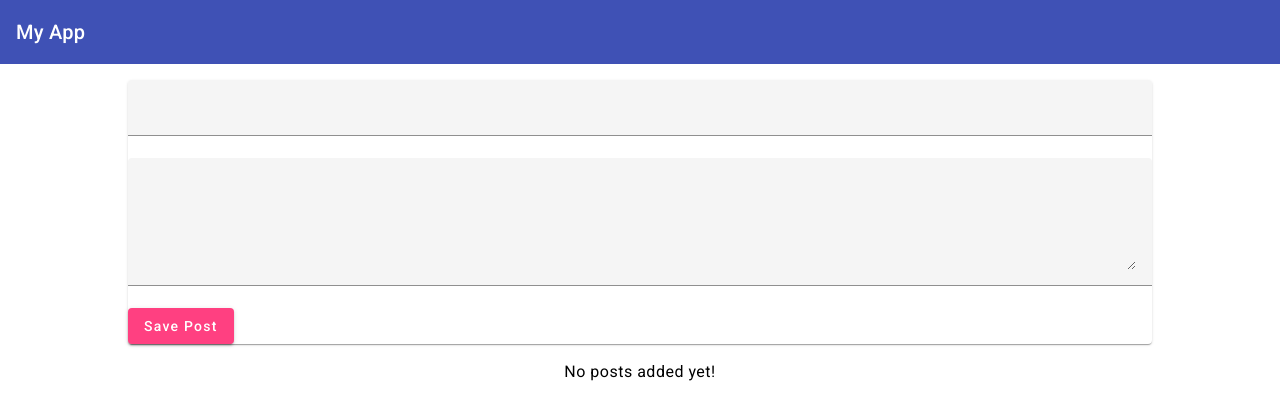
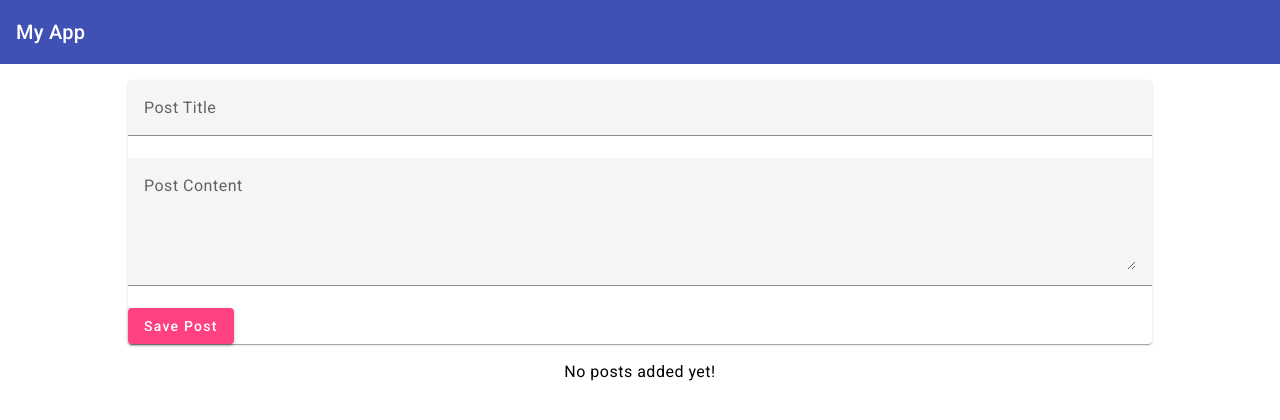
Before and after one commit to TimoJi008/mean-course, an Angular app: page / in a window 1280 px wide. Shown: the top 420 px of the page. Built offline with nearby package versions, Linux system fonts and the light colour scheme.

Commit message:
added label and action bar

```diff
--- a/src/app/posts/post-create/post-create.component.html
+++ b/src/app/posts/post-create/post-create.component.html
@@ -8,6 +8,7 @@
         ngModel
         required
         minlength="3"
+        placeholder="Post Title"
         #title="ngModel"
       />
       <mat-error *ngIf="title.invalid">Please enter a post title</mat-error>
@@ -19,6 +20,7 @@
         name="content"
         ngModel
         required
+        placeholder="Post Content"
         #content="ngModel"
       ></textarea>
       <mat-error *ngIf="content.invalid">Please enter a post title</mat-error>
--- a/src/app/posts/post-create/post-create.component.ts
+++ b/src/app/posts/post-create/post-create.component.ts
@@ -19,5 +19,6 @@
       return;
     }
     this.postService.addPost(form.value.title, form.value.content);
+    form.resetForm();
   }
 }
--- a/src/app/posts/post-list/post-list.component.html
+++ b/src/app/posts/post-list/post-list.component.html
@@ -4,6 +4,10 @@
       {{ post.title }}
     </mat-expansion-panel-header>
     <p>{{ post.content }}</p>
+    <mat-action-row>
+      <button color="primary" mat-button>EDIT</button>
+      <button color="warn" mat-button>DELETE</button>
+    </mat-action-row>
   </mat-expansion-panel>
 </mat-accordion>
 <p class="info-text mat-body-1" *ngIf="posts.length <= 0">
```
